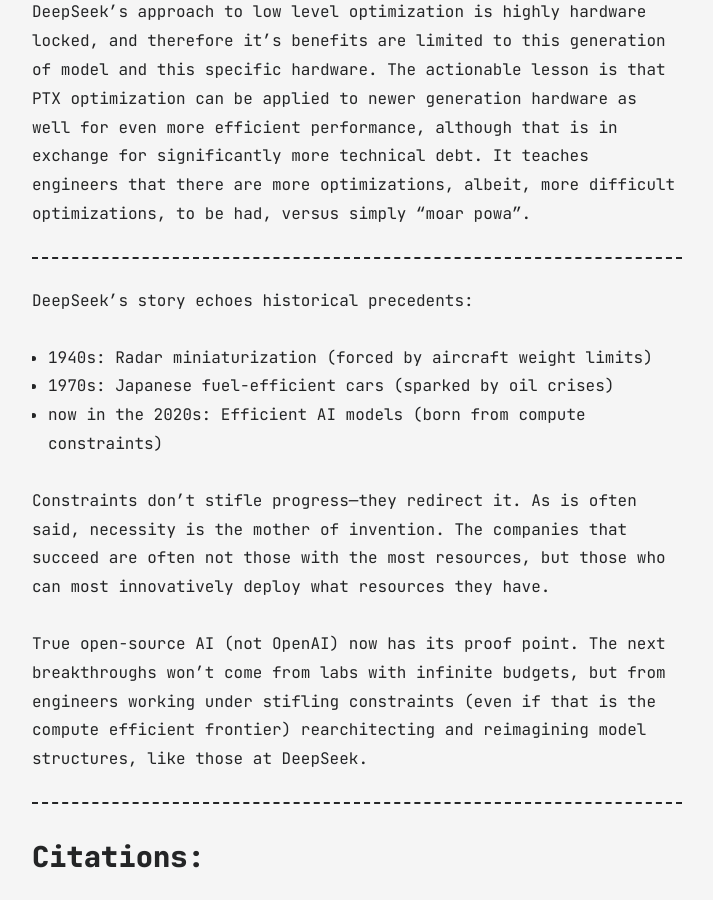
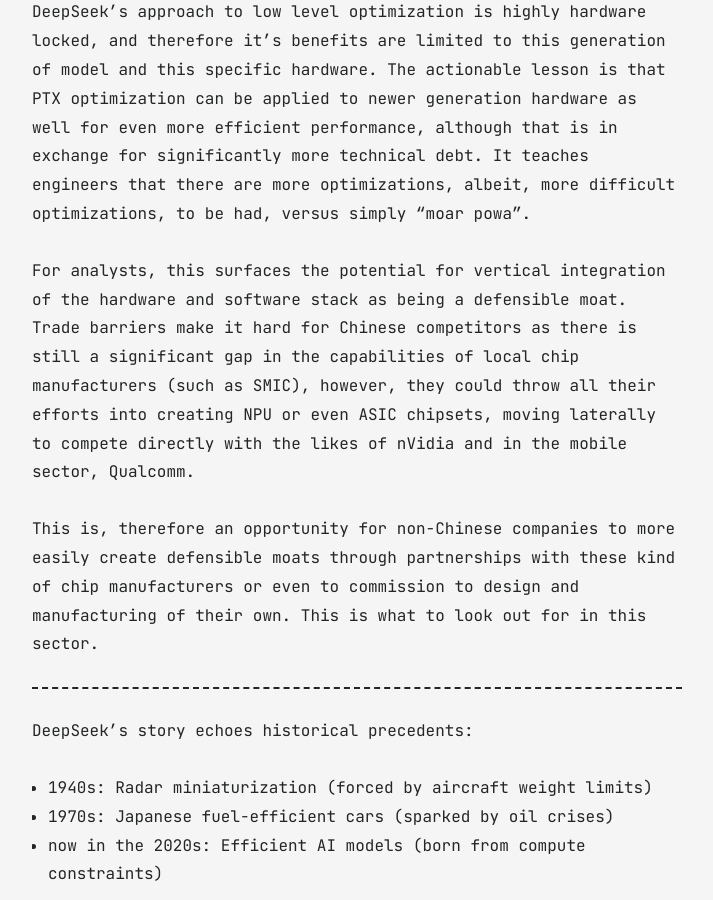
Before and after one commit to dr-robert-li/jekyll-blog, a Jekyll site: the page built from all_collections/_posts/2025-02-02-DeepSeek.md, in a window 1280 px wide and 900 px high, scrolled down 8701 px. Shown: the whole window, without its empty margins (283-996 px from the left). Built offline with Jekyll 4.4.1, drawn with Linux system fonts in a browser that asks for light colours.

Commit message:
DeepSeek article

```diff
--- a/all_collections/_posts/2025-02-02-DeepSeek.md
+++ b/all_collections/_posts/2025-02-02-DeepSeek.md
@@ -175,6 +175,10 @@
 
 DeepSeek's approach to low level optimization is highly hardware locked, and therefore it's benefits are limited to this generation of model and this specific hardware. The actionable lesson is that PTX optimization can be applied to newer generation hardware as well for even more efficient performance, although that is in exchange for significantly more technical debt. It teaches engineers that there are more optimizations, albeit, more difficult optimizations, to be had, versus simply "moar powa".
 
+For analysts, this surfaces the potential for vertical integration of the hardware and software stack as being a defensible moat. Trade barriers make it hard for Chinese competitors as there is still a significant gap in the capabilities of local chip manufacturers (such as SMIC), however, they could throw all their efforts into creating NPU or even ASIC chipsets, moving laterally to compete directly with the likes of nVidia and in the mobile sector, Qualcomm.
+
+This is, therefore an opportunity for non-Chinese companies to more easily create defensible moats through partnerships with these kind of chip manufacturers or even to commission to design and manufacturing of their own. This is what to look out for in this sector.
+
 ---
 
 DeepSeek’s story echoes historical precedents:
```
